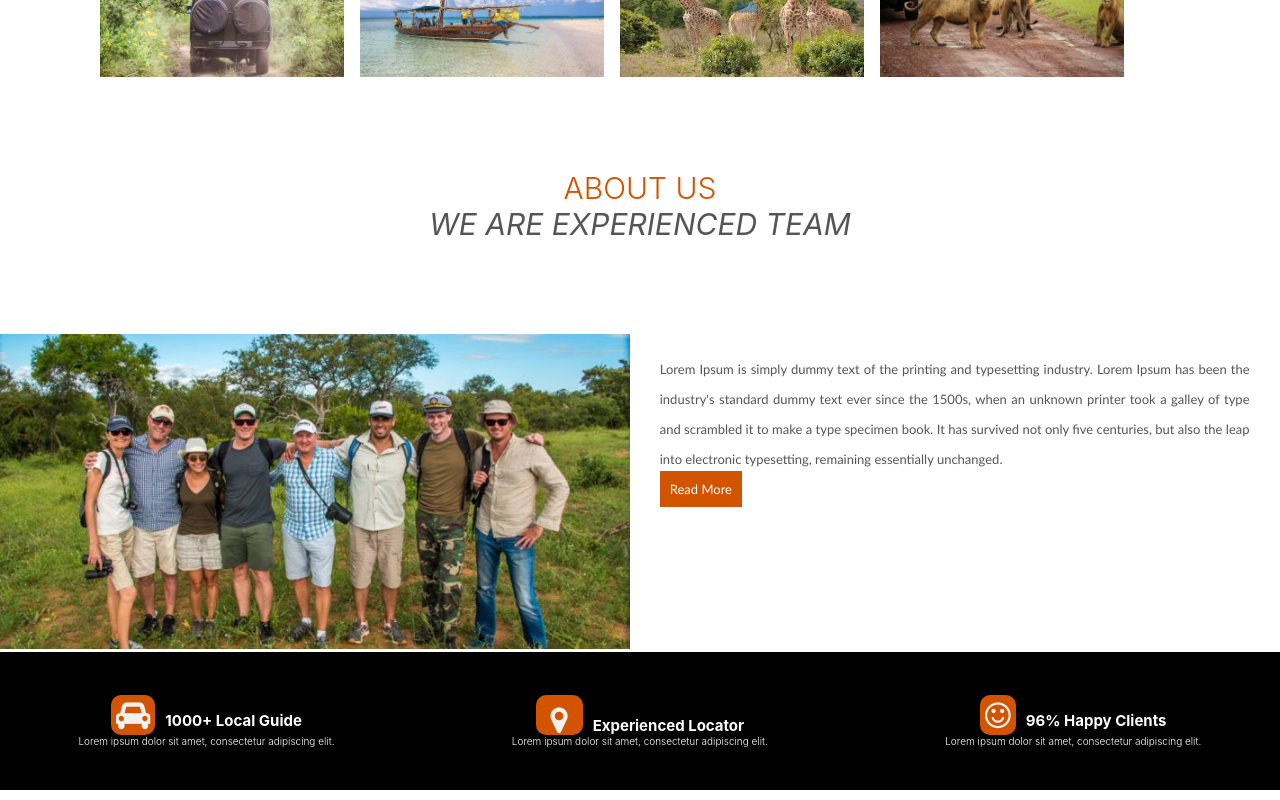
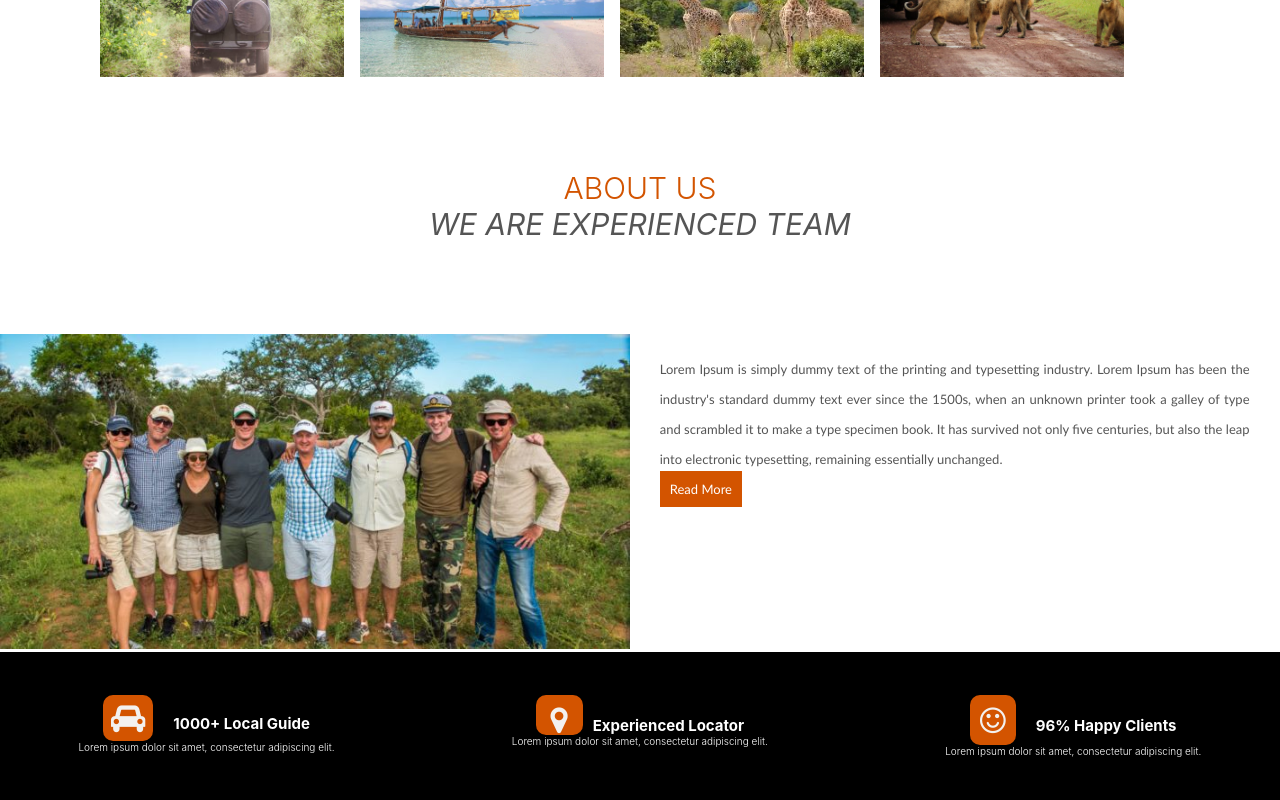
Before and after one commit to mchomvus4/travellers, a React (Create React App) app: page / in a window 1280 px wide. Shown: the part 1104-1904 px from the top of the page. Built offline with nearby package versions, Linux system fonts and the light colour scheme.

Commit message:
team files updated

```diff
--- a/src/Components/Team/Team.css
+++ b/src/Components/Team/Team.css
@@ -74,8 +74,23 @@
     padding-left: 1.5rem;
     border-radius: 1rem;
 }
-.locator{
-
+.social-o{
+    color: #f3f1ef;
+    margin-right: 1rem;
+    font-size: 3rem;
+    background-color: #d35400;
+    padding: 1rem;
+    margin-right: 2rem;
+    border-radius: 1rem;
+}
+.social-car{
+    color: #f3f1ef;
+    margin-right: 1rem;
+    font-size: 3rem;
+    background-color: #d35400;
+    padding: 0.8rem;
+    margin-right: 2rem;
+    border-radius: 1rem;
 }
 .guide,
 .locator,
--- a/src/Components/Team/Team.jsx
+++ b/src/Components/Team/Team.jsx
@@ -26,7 +26,7 @@ function Team() {
             <div className="row sub-team">
                 <div className="col span-1-of-3">
 
-                    <h4><i className="fa fa-car social "></i><span className="guide">1000+ Local Guide</span></h4>
+                    <h4><i className="fa fa-car social-car "></i><span className="guide">1000+ Local Guide</span></h4>
                     <p className="sub-team-content">Lorem ipsum dolor sit amet, consectetur adipiscing elit.</p>
                     </div>
                  <div className="col span-1-of-3">
@@ -34,7 +34,7 @@ function Team() {
                     <p className="sub-team-content">Lorem ipsum dolor sit amet, consectetur adipiscing elit.</p>
                     </div>
                  <div className="col span-1-of-3">
-                    <h4><i className="fa fa-smile-o social"></i><span className="client">96% Happy Clients</span></h4>
+                    <h4><i className="fa fa-smile-o social-o"></i><span className="client">96% Happy Clients</span></h4>
                     <p className="sub-team-content">Lorem ipsum dolor sit amet, consectetur adipiscing elit.</p>
                     </div>
             </div>
```
